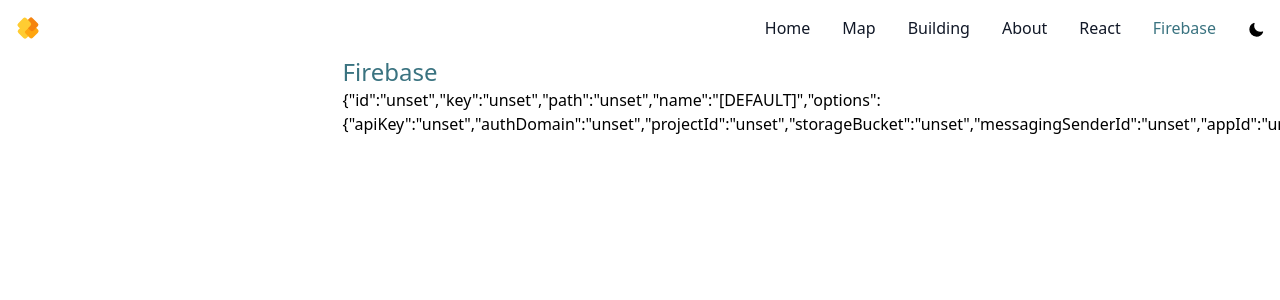
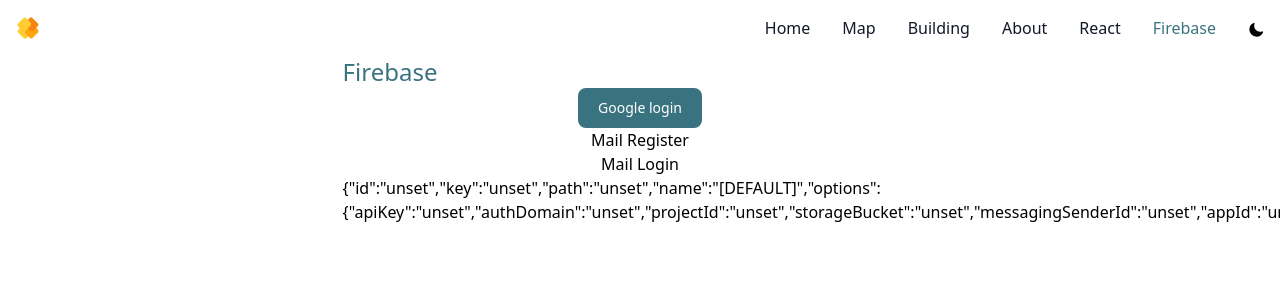
Before and after one commit to JoostGevaert/ifcjs-gis, a Next.js app: page /firebase in a window 1280 px wide. Shown: the top 300 px of the page. Built offline with nearby package versions, Linux system fonts and the light colour scheme; no server answers.

Commit message:
Set up Firebase auth with Google

```diff
--- a/src/app/firebase/page.tsx
+++ b/src/app/firebase/page.tsx
@@ -1,13 +1,15 @@
-"use client"
+"use client";
 
 import { useState } from "react";
 
-import firebaseApp from "@/lib/firebaseClient";
+import { firebaseApp } from "@/lib/firebaseClient";
+import Auth from "@/lib/Auth";
 
 export default function Firebase() {
   return (
-    <main className="max-w-prose mx-auto">
+    <main className="mx-auto max-w-prose">
       <h1>Firebase</h1>
+      <Auth />
       <p>{JSON.stringify(firebaseApp)}</p>
     </main>
   );
--- /dev/null
+++ b/src/lib/Auth.tsx
@@ -0,0 +1,11 @@
+import GoogleAuth from "./GoogleAuth";
+
+export default function Auth() {
+  return (
+    <div className="flex flex-col items-center justify-center space-y-4">
+      <GoogleAuth />
+      <div>Mail Register</div>
+      <div>Mail Login</div>
+    </div>
+  );
+}
--- /dev/null
+++ b/src/lib/GoogleAuth.tsx
@@ -0,0 +1,18 @@
+"use client";
+
+import Button from "@/components/Button";
+import { getAuth, signInWithPopup, GoogleAuthProvider } from "firebase/auth";
+import { auth } from "./firebaseClient";
+
+export default function GoogleAuth() {
+  const provider = new GoogleAuthProvider();
+
+  const signInWithGoogle = () => {
+    signInWithPopup(auth, provider);
+    // .then((result) => {
+    // const credential = GoogleAuthProvider.credentialFromResult(result);
+    // const token = credential?.accessToken;
+  };
+
+  return <Button onClick={signInWithGoogle}>Google login</Button>;
+}
--- a/src/lib/firebaseClient.ts
+++ b/src/lib/firebaseClient.ts
@@ -1,5 +1,5 @@
-import { initializeApp } from 'firebase/app';
-import { getAuth } from 'firebase/auth';
+import { initializeApp } from "firebase/app";
+import { getAuth } from "firebase/auth";
 
 const firebaseConfig = {
   apiKey: process.env.NEXT_PUBLIC_FIREBASE_API_KEY,
@@ -10,6 +10,5 @@
   appId: process.env.NEXT_PUBLIC_FIREBASE_APP_ID,
 };
 
-const firebaseApp = initializeApp(firebaseConfig);
-
-export default firebaseApp;
+export const firebaseApp = initializeApp(firebaseConfig);
+export const auth = getAuth(firebaseApp);
```
